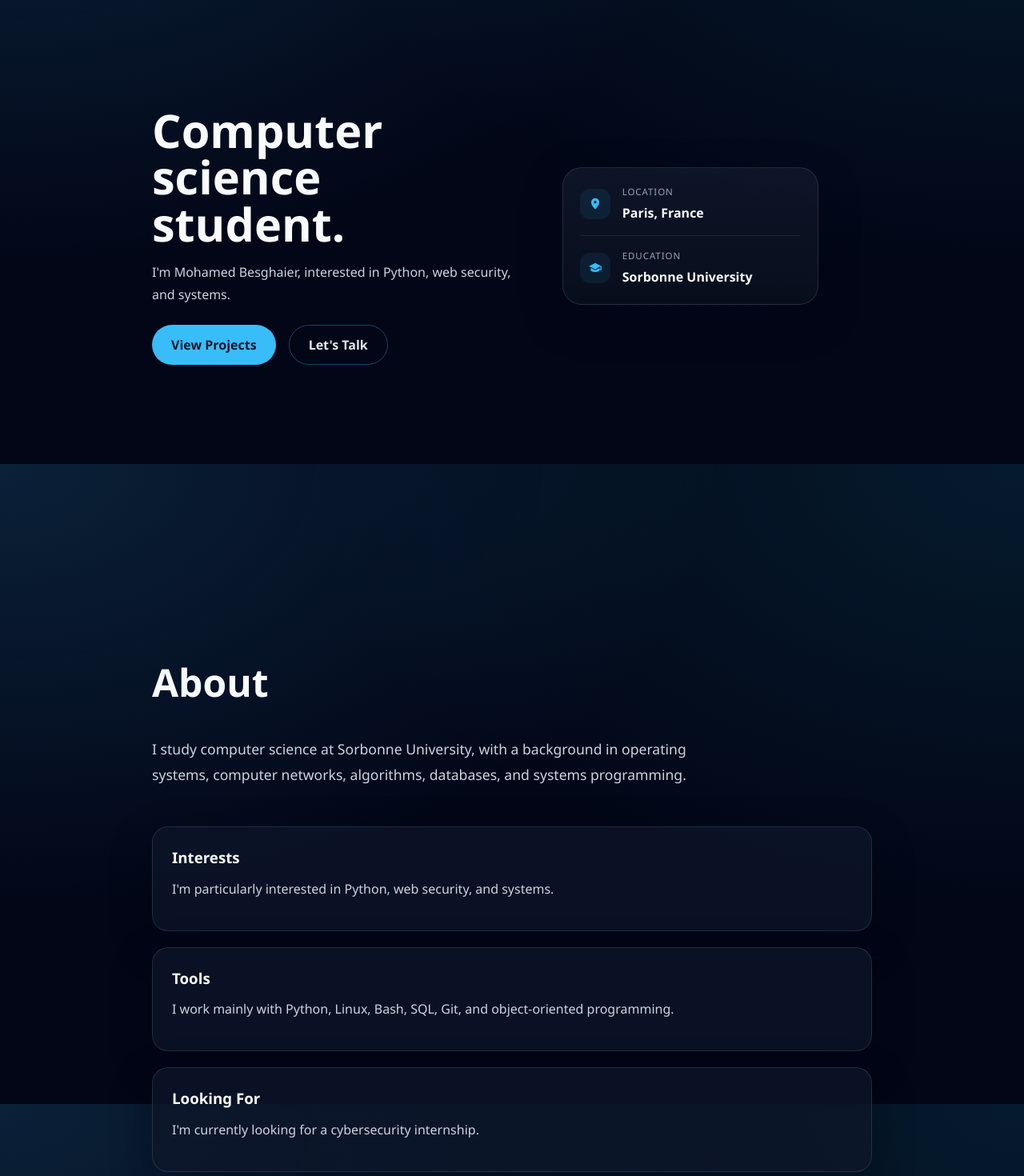
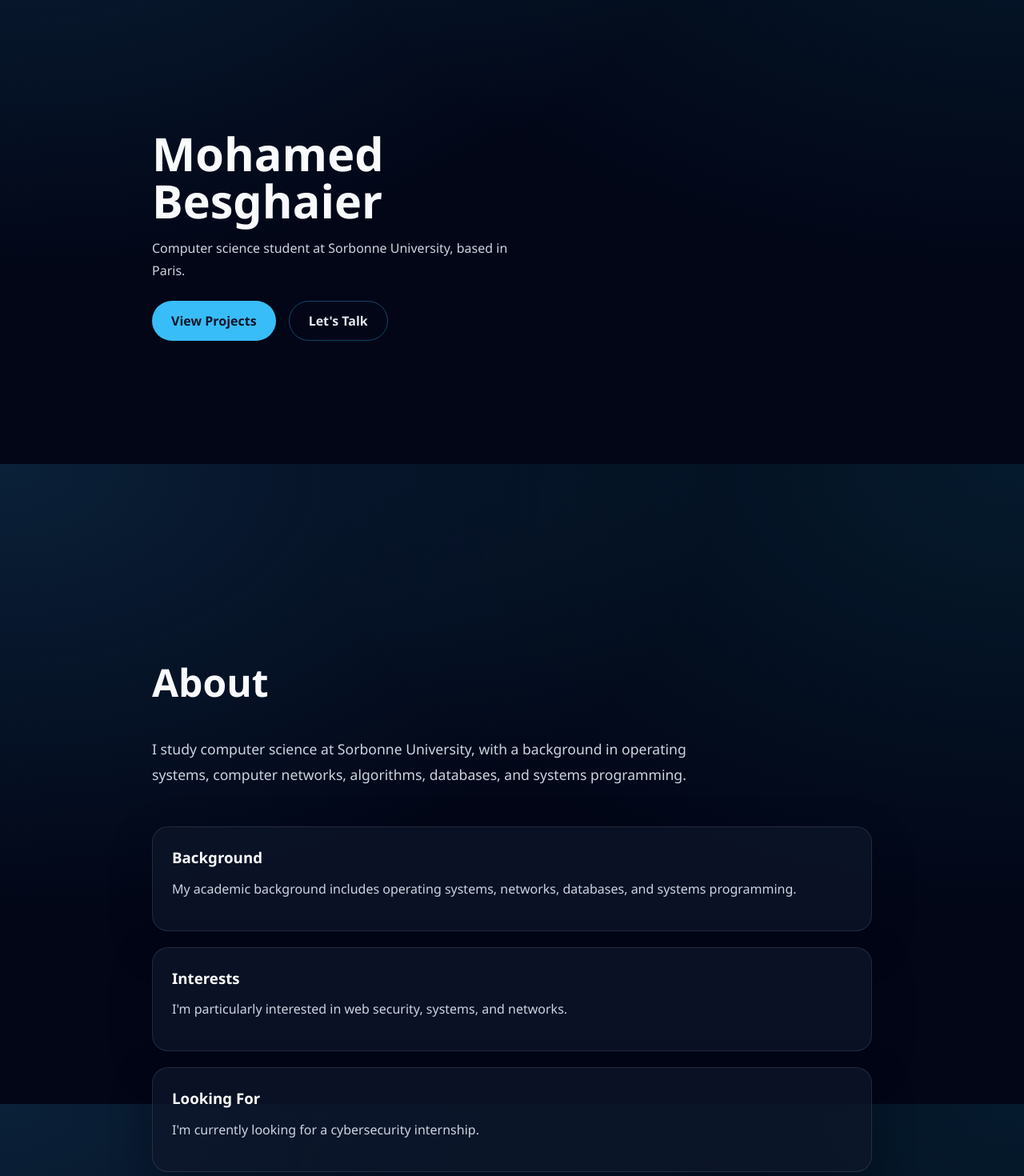
Before and after one commit to mohamed-besghaier/besghaier-portfolio, a React (Vite) app: page / in a window 1280 px wide. Shown: the part 220-1690 px from the top of the page at 80% size. Built offline with nearby package versions, Linux system fonts and the light colour scheme.

Commit message:
refine home/about section

```diff
--- a/src/pages/About.jsx
+++ b/src/pages/About.jsx
@@ -11,15 +11,15 @@ function About() {
         </p>
         <div className="about-cards">
           <article className="info-card">
-            <h3>Interests</h3>
+            <h3>Background</h3>
             <p>
-              I&apos;m particularly interested in Python, web security, and systems.
+              My academic background includes operating systems, networks, databases, and systems programming.
             </p>
           </article>
           <article className="info-card">
-            <h3>Tools</h3>
+            <h3>Interests</h3>
             <p>
-              I work mainly with Python, Linux, Bash, SQL, Git, and object-oriented programming.
+              I&apos;m particularly interested in web security, systems, and networks.
             </p>
           </article>
           <article className="info-card">
@@ -28,6 +28,7 @@ function About() {
               I&apos;m currently looking for a cybersecurity internship.
             </p>
           </article>
+
         </div>
       </div>
     </section>
--- a/src/pages/Home.jsx
+++ b/src/pages/Home.jsx
@@ -4,10 +4,10 @@ function Home() {
       <div className="hero-content">
         <div className="hero-copy">
           <h1 className="hero-title">
-            Computer science student.
+            Mohamed Besghaier
           </h1>
           <p className="hero-text">
-            I&apos;m Mohamed Besghaier, interested in Python, web security, and systems.
+            Computer science student at Sorbonne University, based in Paris.
           </p>
 
           <div className="hero-actions">
@@ -15,32 +15,6 @@ function Home() {
             <a href="#contact" className="cta cta-secondary">Let&apos;s Talk</a>
           </div>
         </div>
-        <aside className="hero-panel" aria-label="Quick facts">
-          <div className="hero-panel-card hero-facts">
-            <div className="hero-fact">
-              <span className="hero-fact-icon" aria-hidden="true">
-                <svg width="18" height="18" viewBox="0 0 24 24" fill="currentColor">
-                  <path d="M12 2.25a6.75 6.75 0 0 0-6.75 6.75c0 4.62 5.14 10.206 6.218 11.333a.75.75 0 0 0 1.064 0C13.61 19.206 18.75 13.62 18.75 9A6.75 6.75 0 0 0 12 2.25Zm0 9a2.25 2.25 0 1 1 0-4.5 2.25 2.25 0 0 1 0 4.5Z" />
-                </svg>
-              </span>
-              <div className="hero-fact-copy">
-                <small>Location</small>
-                <strong>Paris, France</strong>
-              </div>
-            </div>
-            <div className="hero-fact">
-              <span className="hero-fact-icon" aria-hidden="true">
-                <svg width="18" height="18" viewBox="0 0 24 24" fill="currentColor">
-                  <path d="M12 3.75 1.5 9l10.5 5.25L20.625 9v7.125h1.875V9L12 3.75Zm-7.5 8.156V15.75c0 1.504 3.36 3 7.5 3s7.5-1.496 7.5-3v-3.844L12 15.75 4.5 11.906Z" />
-                </svg>
-              </span>
-              <div className="hero-fact-copy">
-                <small>Education</small>
-                <strong>Sorbonne University</strong>
-              </div>
-            </div>
-          </div>
-        </aside>
       </div>
     </section>
   );
```
